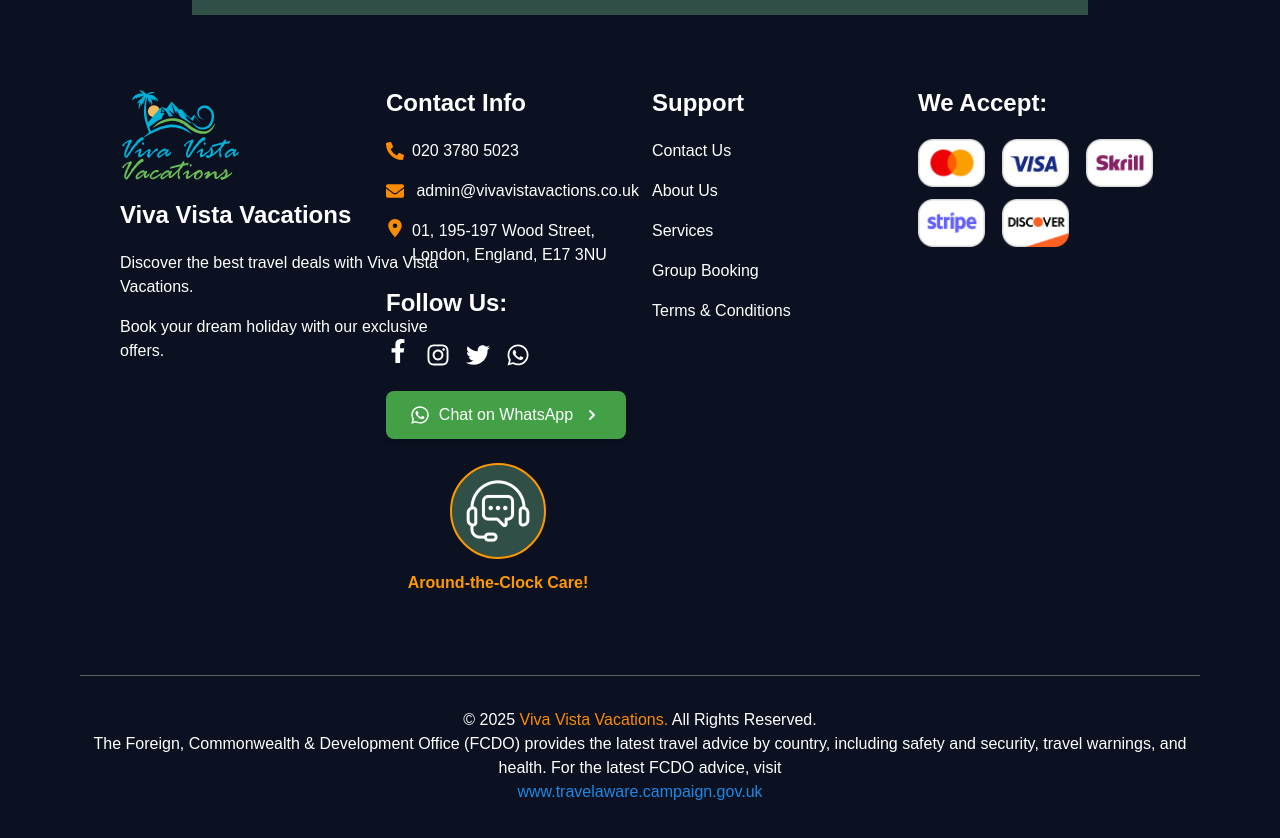
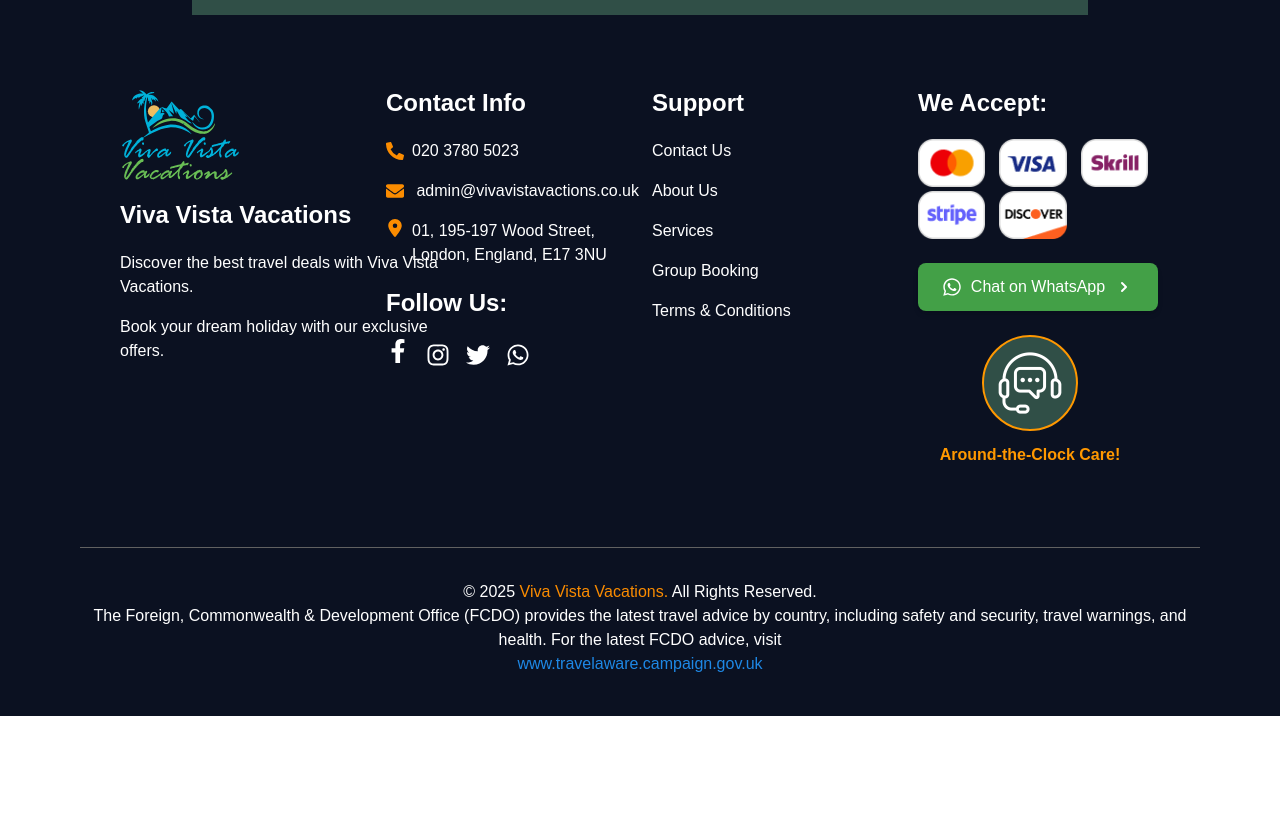
Before and after one commit to StrixSid07/vivavistavacations, a React (Vite) app: page /blog/1 in a window 1280 px wide. Shown: the part 1380-2218 px from the top of the page. After the commit the page ends 2096 px from the top, so only its background shows below. Built offline with nearby package versions, Linux system fonts and the light colour scheme; a web font is replaced by a local one.

Commit message:
Update Footer.jsx

```diff
--- a/src/components/defaults/Footer.jsx
+++ b/src/components/defaults/Footer.jsx
@@ -136,28 +136,6 @@ const Footer = () => {
               </a>
             </div>
           </div>
-          <div className="flex flex-col items-start justify-center text-center mt-6">
-            <a
-              href="https://wa.me/442037805023" // Replace with your WhatsApp link
-              target="_blank"
-              rel="noopener noreferrer"
-              className="flex items-center w-60 justify-between gap-2 bg-green-600 text-white font-medium px-6 py-3 rounded-lg shadow-md hover:bg-teal-700 transition-all duration-300"
-            >
-              <FaWhatsapp className="text-xl" />
-              <span>Chat on WhatsApp</span>
-              <HiChevronRight className="text-xl" />
-            </a>
-            <div className="flex flex-col justify-center items-center w-56">
-              {/* Icon with circular background and border */}
-              <div className="w-24 h-24 flex items-center justify-center bg-[#304F47] rounded-full border-2 border-orange-500 mt-6">
-                <img src={support} className="h-20 p-2" alt="support" />
-              </div>
-              {/* Text below the icon */}
-              <p className="mt-3 text-orange-500 font-bold">
-                Around-the-Clock Care!
-              </p>
-            </div>
-          </div>
         </div>
 
         {/* Column 3: Support Links */}
@@ -177,7 +155,7 @@ const Footer = () => {
         {/* Column 4: We Accepts */}
         <div>
           <h2 className="text-2xl font-bold mb-5">We Accept:</h2>
-          <div className="grid grid-cols-3 gap-3 max-w-60">
+          <div className="grid md:grid-cols-3 grid-cols-5 gap-1 md:max-w-60 max-w-80">
             {[payment1, payment2, payment3, payment4, payment5].map(
               (payment, index) => (
                 <img
@@ -188,6 +166,38 @@ const Footer = () => {
                 />
               )
             )}
+          </div>
+          <div className="flex md:flex-col flex-row items-start justify-center text-center mt-6">
+            <div className="md:hidden">
+              {/* Icon with circular background and border */}
+              <div className="w-16 h-16 flex items-center justify-center bg-[#304F47] rounded-full border-2 border-orange-500">
+                <img src={support} className="h-16 p-2" alt="support" />
+              </div>
+              {/* Text below the icon */}
+              <p className="mt-3 text-start text-orange-500 font-bold">
+                Around-the-Clock Care!
+              </p>
+            </div>
+            <a
+              href="https://wa.me/442037805023" // Replace with your WhatsApp link
+              target="_blank"
+              rel="noopener noreferrer"
+              className="flex items-center w-60 justify-between gap-2 bg-green-600 text-white font-medium px-6 py-3 rounded-lg shadow-md hover:bg-teal-700 transition-all duration-300"
+            >
+              <FaWhatsapp className="text-xl" />
+              <span>Chat on WhatsApp</span>
+              <HiChevronRight className="text-xl" />
+            </a>
+            <div className="md:flex flex-col justify-center items-center w-56 hidden">
+              {/* Icon with circular background and border */}
+              <div className="w-24 h-24 flex items-center justify-center bg-[#304F47] rounded-full border-2 border-orange-500 mt-6">
+                <img src={support} className="h-20 p-2" alt="support" />
+              </div>
+              {/* Text below the icon */}
+              <p className="mt-3 text-orange-500 font-bold">
+                Around-the-Clock Care!
+              </p>
+            </div>
           </div>
         </div>
       </div>
```
